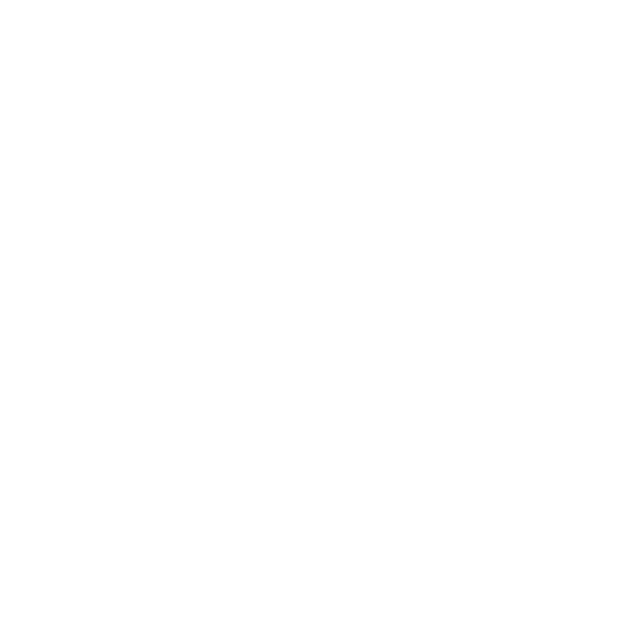
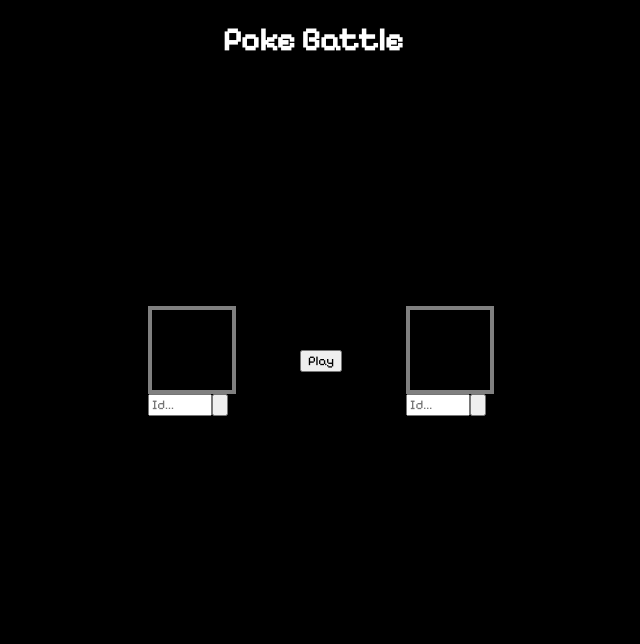
Before and after one commit to GabrielMFC/PokeBattle, a website: page index.html in a window 1280 px wide. Shown: the whole page, without its empty margins (327-967 px from the left). Drawn offline with nearby package versions, Linux system fonts and the light colour scheme.

Commit message:
Construindo interface inicial

```diff
--- a/index.html
+++ b/index.html
@@ -9,8 +9,9 @@
 <link rel="preconnect" href="https://fonts.gstatic.com" crossorigin>
 <link href="https://fonts.googleapis.com/css2?family=League+Spartan:wght@100..900&family=Maven+Pro:wght@400..900&family=Pixelify+Sans&display=swap" rel="stylesheet">
 </head>
-<body id="body">
+<body>
 </body>
+<script src="https://cdnjs.cloudflare.com/ajax/libs/axios/1.7.8/axios.min.js" referrerpolicy="no-referrer"></script>
 <script src="main/scriptsJs/index.js">
 </script>
 </html>
--- a/main/scriptsJs/index.js
+++ b/main/scriptsJs/index.js
@@ -33,11 +33,115 @@ let body = document.getElementsByTagName("body")[0]
         img.src = "/imgs/PokeAPIimg.png"
 
         setTimeout(() => {
-            body.style.backgroundColor = "white"
+            body.style.backgroundColor = "black"
+            AgruparFlex.remove()
             h.remove()
             p.remove()
             img.remove()
-        }, 2500);
+
+            var title = document.createElement("h1")
+            var centralizarFlex = document.createElement("div")
+            var AllypokemonContainer = document.createElement("div")
+            var AllypokemonSearcher = document.createElement("input")
+            var playBtn =  document.createElement("input")
+            var EnemypokemonContainer = document.createElement("div")
+            var EnemypokemonSearcher = document.createElement("input")
+            var AllyContainer = document.createElement("div")
+            var EnemyContainer = document.createElement("div")
+            var AllyBtn = document.createElement("input")
+            var  EnemyBtn = document.createElement("input")
+
+            title.style.width = "100%"
+            title.innerHTML = "Poke Battle"
+            title.style.color = "white"
+            title.style.textAlign = "center"
+
+            AllypokemonContainer.style.width = "10vh"
+            AllypokemonContainer.style.height = "10vh"
+            AllypokemonContainer.style.border = "0.5vh solid gray"
+            AllypokemonContainer.style.display = "flex"
+            AllypokemonContainer.style.justifyContent = "center"
+            AllypokemonContainer.style.alignItems = "center"
+
+            AllypokemonSearcher.type = "text"
+            AllypokemonSearcher.placeholder = "Id..."
+            AllypokemonSearcher.style.width = "7vh"
+            AllyContainer.style.marginRight = "5%"
+
+            AllyBtn.type = "button"
+            AllyBtn.style.cursor = "pointer"
+
+            playBtn.type = "button"
+            playBtn.value = "Play"
+            playBtn.style.cursor = "pointer"
+            playBtn.id = "playBtn"
+
+            EnemypokemonContainer.style.width = "10vh"
+            EnemypokemonContainer.style.height = "10vh"
+            EnemypokemonContainer.style.border = "0.5vh solid gray"
+            EnemypokemonContainer.style.display = "flex"
+            EnemypokemonContainer.style.justifyContent = "center"
+            EnemypokemonContainer.style.alignItems = "center"
+
+            EnemypokemonSearcher.type = "text"
+            EnemypokemonSearcher.placeholder = "Id..."
+            EnemypokemonSearcher.style.width = "7vh"
+            EnemyContainer.style.marginLeft = "5%"
+
+            EnemyBtn.type = "button"
+            EnemyBtn.style.cursor = "pointer"
+
+            centralizarFlex.style.position = "absolute"
+            centralizarFlex.style.width = "100%"
+            centralizarFlex.style.height = "70%"
+            centralizarFlex.style.display = "flex"
+            centralizarFlex.style.justifyContent = "center"
+            centralizarFlex.style.alignItems = "center"
+            centralizarFlex.style.flexDirection = "row"
+
+            body.appendChild(title)
+            body.appendChild(centralizarFlex)
+
+            centralizarFlex.appendChild(AllyContainer)
+            centralizarFlex.appendChild(playBtn)
+            centralizarFlex.appendChild(EnemyContainer)
+
+            var AllyPokemonSprite = document.createElement("img")
+
+            var EnemyPokemonSprite = document.createElement("img")
+
+            AllyContainer.appendChild(AllypokemonContainer)
+            AllyContainer.appendChild(AllypokemonSearcher)
+            AllypokemonContainer.appendChild(AllyPokemonSprite)
+            AllyContainer.appendChild(AllyBtn)
+
+            EnemyContainer.appendChild(EnemypokemonContainer)
+            EnemyContainer.appendChild(EnemypokemonSearcher)
+            EnemypokemonContainer.appendChild(EnemyPokemonSprite)
+            EnemyContainer.appendChild(EnemyBtn)
+
+            //1025 pokemons
+            AllyBtn.addEventListener("click", () => {
+                axios.get(`https://pokeapi.co/api/v2/pokemon/${AllypokemonSearcher.value}`)
+                .then((response) => {
+                    AllyPokemonSprite.src = response.data.sprites.front_default
+                })
+                .catch((error) => {
+                console.error(error)
+                })
+            })
+
+            EnemyBtn.addEventListener("click", () => {
+                axios.get(`https://pokeapi.co/api/v2/pokemon/${EnemypokemonSearcher.value}`)
+                .then((response) => {
+                EnemyPokemonSprite.src = response.data.sprites.front_default
+                })
+                .catch((error) => {
+                console.error(error)
+                })
+            })
+
+        }, 2000);
     }
 
     AberturaDoJogo()
```
Also changed, not shown: imgs/star.jpeg (added).
